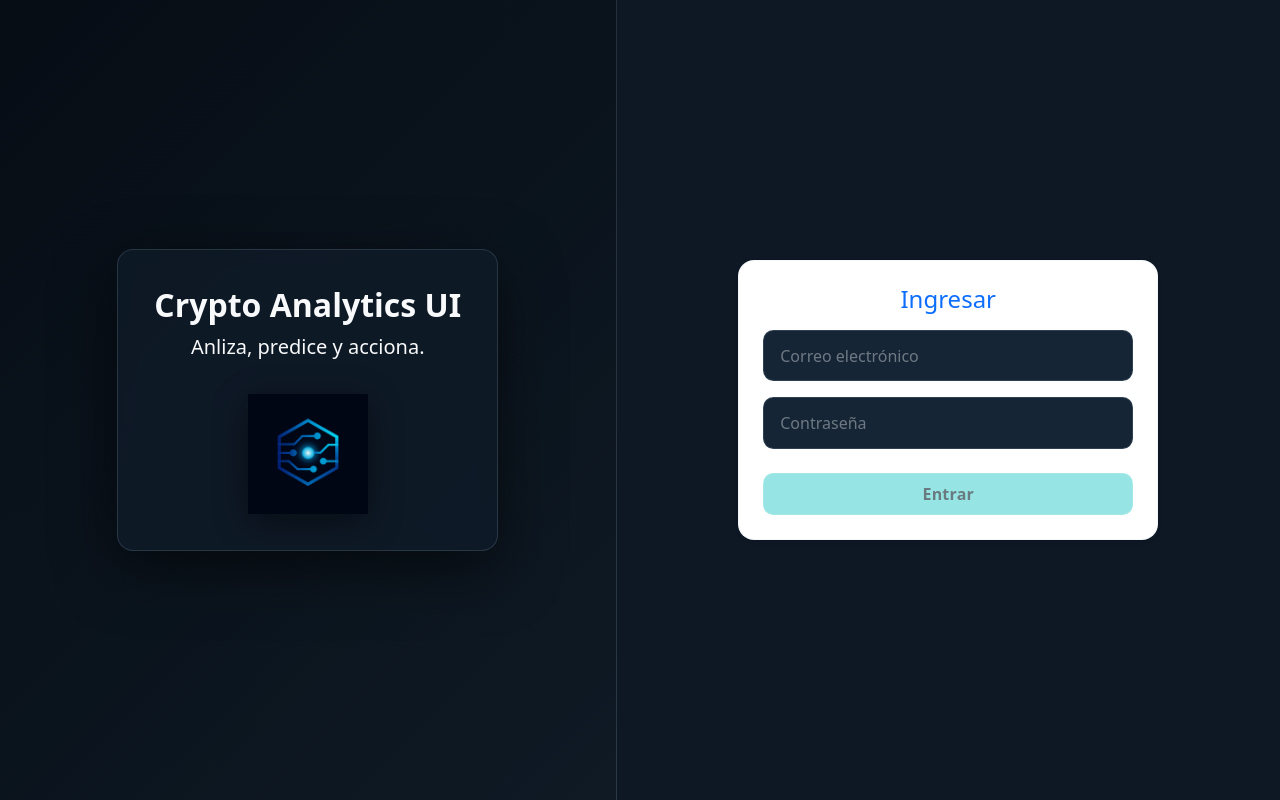
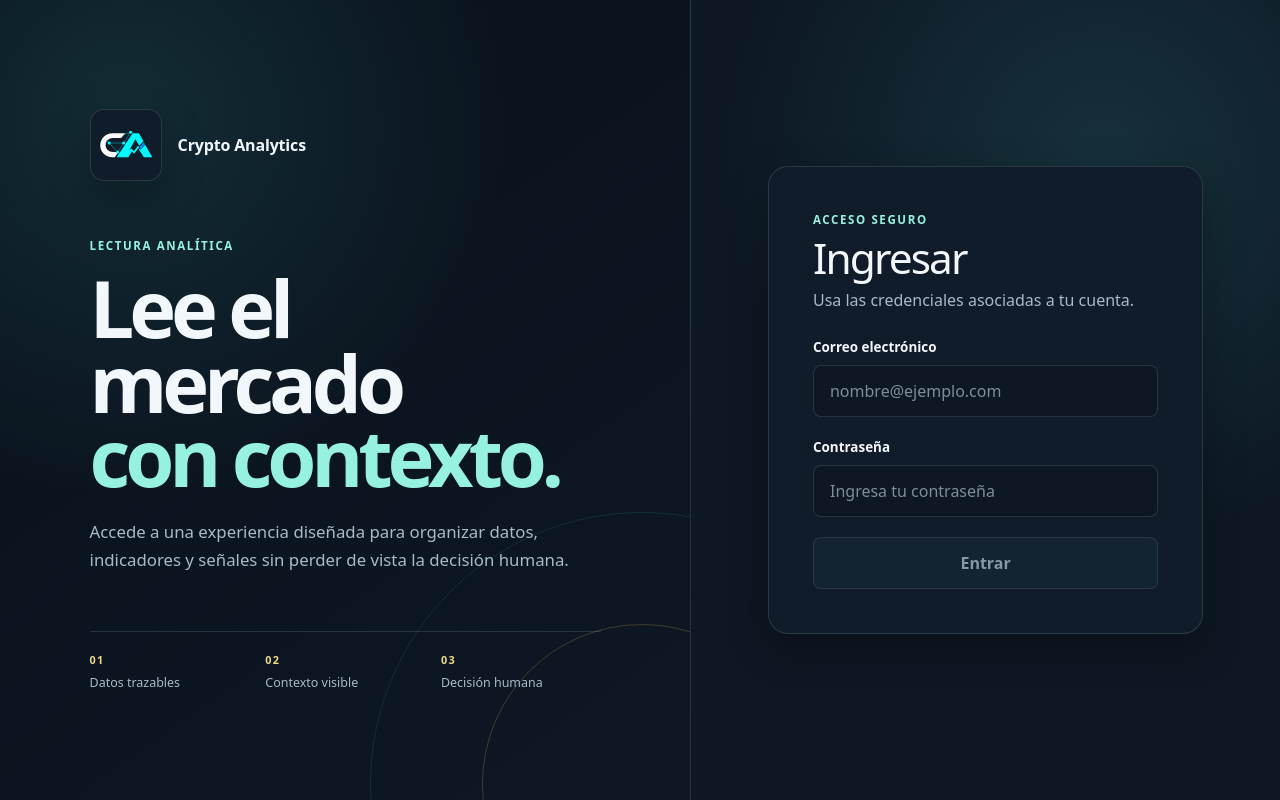
Before and after one commit to Espacios-Virtuales/crypto-analytics-ui, an Angular app: page /login in a window 1280 px wide. Built offline with nearby package versions, Linux system fonts and the light colour scheme.

Commit message:
feat(crypto-h06): brand login experience

```diff
--- a/src/app/features/auth/login/login.component.html
+++ b/src/app/features/auth/login/login.component.html
@@ -1,46 +1,93 @@
-<!-- src/app/features/auth/login/login.component.html -->
-<div class="login-wrapper d-flex flex-column flex-md-row vh-100">
-  <div class="login-image d-none d-md-flex flex-column justify-content-center align-items-center text-light">
-    <div class="overlay text-center">
-      <h2 class="fw-bold">Crypto Analytics UI</h2>
-      <p class="lead">Anliza, predice y acciona.</p>
-      <img src="/logo.png" alt="logo" class="brand-logo mt-3" />
+<main class="login-page">
+  <section class="login-brand" aria-labelledby="login-brand-title">
+    <div class="login-brand__content">
+      <div class="login-brand__identity">
+        <span class="login-brand__mark" aria-hidden="true">
+          <img
+            src="/brand/CRYPTO_ANALYTICS_CA_MONOGRAM_ANALYTIC_NETWORK_v1.0.svg"
+            alt=""
+          />
+        </span>
+        <span class="login-brand__name">Crypto Analytics</span>
+      </div>
+
+      <div class="login-brand__message">
+        <p class="crypto-eyebrow">LECTURA ANALÍTICA</p>
+        <h1 id="login-brand-title">Lee el mercado <span>con contexto.</span></h1>
+        <p>
+          Accede a una experiencia diseñada para organizar datos, indicadores y señales sin
+          perder de vista la decisión humana.
+        </p>
+      </div>
+
+      <ul class="login-brand__principles" aria-label="Principios de la experiencia">
+        <li><b>01</b><span>Datos trazables</span></li>
+        <li><b>02</b><span>Contexto visible</span></li>
+        <li><b>03</b><span>Decisión humana</span></li>
+      </ul>
     </div>
-  </div>
+  </section>
 
-  <div class="login-form d-flex align-items-center justify-content-center flex-grow-1 p-4">
-    <div class="form-container p-4 shadow-sm bg-white rounded-4" style="min-width:340px;max-width:420px;">
-      <h1 class="h4 mb-3 text-center text-primary">Ingresar</h1>
+  <section class="login-access" aria-labelledby="login-title">
+    <div class="login-card">
+      <header class="login-card__header">
+        <p class="crypto-eyebrow">ACCESO SEGURO</p>
+        <h2 id="login-title">Ingresar</h2>
+        <p>Usa las credenciales asociadas a tu cuenta.</p>
+      </header>
 
-      <div *ngIf="justRegistered()" class="alert alert-success small">
+      <div *ngIf="justRegistered()" class="login-notice login-notice--success" role="status">
         ¡Tu cuenta fue creada! Revisa tu inbox y activa tu cuenta para iniciar sesión.
       </div>
 
-      <!-- 🔴 MUESTRA EL ERROR DE SERVIDOR -->
-      <div *ngIf="serverError()" class="alert alert-danger small">
+      <div *ngIf="serverError()" class="login-notice login-notice--error" role="alert">
         {{ serverError() }}
       </div>
 
-      <form [formGroup]="form" (ngSubmit)="onSubmit()" class="vstack gap-3">
-        <div>
-          <input formControlName="email" type="email" class="form-control" placeholder="Correo electrónico" />
-          <div class="form-text text-danger" *ngIf="f.email.touched && f.email.invalid">
+      <form [formGroup]="form" (ngSubmit)="onSubmit()" class="login-form" novalidate>
+        <div class="login-field">
+          <label for="login-email">Correo electrónico</label>
+          <input
+            id="login-email"
+            formControlName="email"
+            type="email"
+            inputmode="email"
+            autocomplete="username"
+            placeholder="nombre@ejemplo.com"
+            [attr.aria-invalid]="f.email.touched && f.email.invalid"
+            [attr.aria-describedby]="f.email.touched && f.email.invalid ? 'email-error' : null"
+          />
+          <p id="email-error" class="login-field__error" *ngIf="f.email.touched && f.email.invalid">
             {{ f.email.hasError('required') ? 'Email requerido.' : f.email.hasError('email') ? 'Email inválido.' : '' }}
-          </div>
+          </p>
         </div>
 
-        <div>
-          <input formControlName="password" type="password" class="form-control" placeholder="Contraseña" />
-          <div class="form-text text-danger" *ngIf="f.password.touched && f.password.invalid">
+        <div class="login-field">
+          <label for="login-password">Contraseña</label>
+          <input
+            id="login-password"
+            formControlName="password"
+            type="password"
+            autocomplete="current-password"
+            placeholder="Ingresa tu contraseña"
+            [attr.aria-invalid]="f.password.touched && f.password.invalid"
+            [attr.aria-describedby]="f.password.touched && f.password.invalid ? 'password-error' : null"
+          />
+          <p id="password-error" class="login-field__error" *ngIf="f.password.touched && f.password.invalid">
             {{ f.password.hasError('required') ? 'Contraseña requerida.' : f.password.hasError('minlength') ? 'Mínimo 6 caracteres.' : '' }}
-          </div>
+          </p>
         </div>
 
-        <button class="btn btn-ev w-100 py-2 mt-2" type="submit"
-                [disabled]="form.invalid || submitting()">
+        <button
+          class="login-submit"
+          type="submit"
+          [disabled]="form.invalid || submitting()"
+          [attr.aria-busy]="submitting()"
+        >
+          <span *ngIf="submitting()" class="login-submit__spinner" aria-hidden="true"></span>
           {{ submitting() ? 'Ingresando…' : 'Entrar' }}
         </button>
       </form>
     </div>
-  </div>
-</div>
+  </section>
+</main>
--- a/src/app/features/auth/login/login.component.scss
+++ b/src/app/features/auth/login/login.component.scss
@@ -1,208 +1,394 @@
-@use "sass:color";
+:host {
+  display: block;
+}
 
-/* 🌑 EVAAS Noir + Gold (login) */
-$bg: #0b0d10;
-$surface: #11141a;
-$surface2: #171b22;
+.login-page {
+  display: grid;
+  grid-template-columns: minmax(0, 1.08fr) minmax(30rem, 0.92fr);
+  min-height: 100vh;
+  min-height: 100svh;
+  overflow-x: clip;
+  color: var(--crypto-text);
+  background: var(--crypto-bg);
+}
 
-$text: #f5f7fa;
-$muted: #a9b0bb;
+.login-brand,
+.login-access {
+  min-width: 0;
+}
 
-$gold: #d4af37;
-$gold2: #f1d27a;
+.login-brand {
+  position: relative;
+  display: grid;
+  place-items: center;
+  padding: clamp(3rem, 7vw, 7rem);
+  overflow: hidden;
+  border-right: 1px solid var(--crypto-border);
+  background:
+    radial-gradient(circle at 18% 14%, var(--crypto-glow-tech), transparent 24rem),
+    linear-gradient(145deg, var(--crypto-bg), var(--crypto-bg-elevated));
+}
 
-$border: rgba(255, 255, 255, 0.10);
-$shadow: 0 18px 60px rgba(0, 0, 0, 0.55);
-$goldGlow: rgba(212, 175, 55, 0.22);
+.login-brand::before,
+.login-brand::after {
+  position: absolute;
+  border: 1px solid var(--crypto-ring-tech);
+  border-radius: 50%;
+  content: '';
+  pointer-events: none;
+}
 
-.login-wrapper {
-  background: radial-gradient(1200px 600px at 20% 10%, rgba(212,175,55,.08), transparent 55%),
-              radial-gradient(900px 500px at 80% 70%, rgba(255,255,255,.05), transparent 60%),
-              $bg;
-  min-height: 100vh;
+.login-brand::before {
+  right: -14rem;
+  bottom: -16rem;
+  width: 34rem;
+  height: 34rem;
+}
 
-  /* panel general (si tu layout ya es flex, esto no estorba) */
+.login-brand::after {
+  right: -7rem;
+  bottom: -9rem;
+  width: 20rem;
+  height: 20rem;
+  border-color: color-mix(in srgb, var(--crypto-accent-value) 24%, transparent);
+}
+
+.login-brand__content {
+  position: relative;
+  z-index: 1;
+  display: grid;
+  width: min(100%, 39rem);
+  gap: clamp(3rem, 7vh, 5rem);
+}
+
+.login-brand__identity {
   display: flex;
+  align-items: center;
+  gap: 1rem;
+}
 
-  .login-image {
-    flex: 1;
-    position: relative;
-    color: $text;
-    text-align: center;
+.login-brand__mark {
+  display: grid;
+  width: 4.5rem;
+  height: 4.5rem;
+  flex: 0 0 auto;
+  place-items: center;
+  border: 1px solid var(--crypto-border);
+  border-radius: var(--crypto-radius);
+  background: var(--crypto-surface);
+  box-shadow: var(--crypto-shadow);
+}
 
-    /* “cielo nocturno” con ribetes dorados */
-    background: radial-gradient(900px 500px at 30% 20%, rgba(212,175,55,.18), transparent 55%),
-                radial-gradient(800px 500px at 70% 70%, rgba(255,255,255,.08), transparent 60%),
-                linear-gradient(135deg, #0b0d10, #141822);
+.login-brand__mark img {
+  display: block;
+  width: 3.9rem;
+  height: auto;
+}
 
-    /* borde dorado sutil separando columnas */
-    border-right: 1px solid rgba(212,175,55,.16);
+.login-brand__name {
+  font-size: 1rem;
+  font-weight: 800;
+  letter-spacing: -0.01em;
+}
 
-    /* grano sutil opcional (sin assets) */
-    &::after {
-      content: "";
-      position: absolute;
-      inset: 0;
-      background: linear-gradient(0deg, rgba(0,0,0,.30), rgba(0,0,0,.30));
-      opacity: 1;
-      pointer-events: none;
-    }
+.login-brand__message {
+  max-width: 37rem;
+}
 
-    .overlay {
-      position: relative;
-      z-index: 1;
-      margin: 2rem;
-      padding: 2.25rem;
-      border-radius: 1rem;
+.login-brand__message h1 {
+  max-width: 35rem;
+  margin: 0 0 1.5rem;
+  font-size: clamp(3.5rem, 6.2vw, 5.8rem);
+  font-weight: 750;
+  letter-spacing: -0.065em;
+  line-height: 0.94;
+}
 
-      background: rgba(17, 20, 26, 0.72);
-      border: 1px solid rgba(212,175,55,.16);
-      box-shadow: $shadow;
-      backdrop-filter: blur(8px);
-    }
+.login-brand__message h1 span {
+  display: block;
+  color: var(--crypto-accent-tech-strong);
+}
 
-    .brand-logo {
-      width: 120px;
-      opacity: 0.95;
-      filter: drop-shadow(0 8px 18px rgba(0, 0, 0, 0.5));
-      transition: transform 0.25s ease, opacity 0.25s ease, filter 0.25s ease;
+.login-brand__message > p:last-child {
+  max-width: 34rem;
+  margin: 0;
+  color: var(--crypto-text-muted);
+  font-size: 1.05rem;
+  line-height: 1.7;
+}
 
-      &:hover {
-        transform: scale(1.04);
-        opacity: 1;
-        filter: drop-shadow(0 10px 22px rgba(212,175,55,.20));
-      }
-    }
+.login-brand__principles {
+  display: grid;
+  grid-template-columns: repeat(3, minmax(0, 1fr));
+  gap: 1rem;
+  padding: 1.25rem 0 0;
+  margin: 0;
+  border-top: 1px solid var(--crypto-border);
+  list-style: none;
+}
+
+.login-brand__principles li {
+  display: grid;
+  gap: 0.35rem;
+  min-width: 0;
+}
+
+.login-brand__principles b {
+  color: var(--crypto-accent-value-strong);
+  font-size: 0.68rem;
+  letter-spacing: 0.12em;
+}
+
+.login-brand__principles span {
+  color: var(--crypto-text-muted);
+  font-size: 0.78rem;
+  line-height: 1.4;
+}
+
+.login-access {
+  display: grid;
+  place-items: center;
+  padding: clamp(2rem, 6vw, 6rem);
+  background:
+    radial-gradient(circle at 70% 20%, var(--crypto-glow-tech), transparent 24rem),
+    var(--crypto-bg-elevated);
+}
+
+.login-card {
+  display: grid;
+  width: min(100%, 30rem);
+  gap: 1.5rem;
+  padding: clamp(1.75rem, 4vw, 2.75rem);
+  border: 1px solid var(--crypto-border);
+  border-radius: var(--crypto-radius-lg);
+  background: var(--crypto-surface);
+  box-shadow: var(--crypto-shadow);
+}
+
+.login-card__header {
+  display: grid;
+  gap: 0.55rem;
+}
+
+.login-card__header p {
+  margin: 0;
+}
+
+.login-card__header h2 {
+  margin: 0;
+  font-size: clamp(2rem, 4vw, 2.65rem);
+  letter-spacing: -0.045em;
+  line-height: 1;
+}
+
+.login-card__header > p:last-child {
+  color: var(--crypto-text-muted);
+  line-height: 1.55;
+}
+
+.login-notice {
+  padding: 0.85rem 1rem;
+  border: 1px solid;
+  border-radius: var(--crypto-radius-sm);
+  font-size: 0.86rem;
+  line-height: 1.5;
+}
+
+.login-notice--success {
+  border-color: color-mix(in srgb, var(--crypto-success) 48%, transparent);
+  color: var(--crypto-text);
+  background: color-mix(in srgb, var(--crypto-success) 12%, var(--crypto-surface));
+}
+
+.login-notice--error {
+  border-color: color-mix(in srgb, var(--crypto-danger) 52%, transparent);
+  color: var(--crypto-text);
+  background: color-mix(in srgb, var(--crypto-danger) 12%, var(--crypto-surface));
+}
+
+.login-form,
+.login-field {
+  display: grid;
+}
+
+.login-form {
+  gap: 1.25rem;
+}
+
+.login-field {
+  gap: 0.5rem;
+}
+
+.login-field label {
+  color: var(--crypto-text);
+  font-size: 0.84rem;
+  font-weight: 750;
+}
+
+.login-field input {
+  width: 100%;
+  min-height: 3.25rem;
+  padding: 0.8rem 1rem;
+  border: 1px solid var(--crypto-border);
+  border-radius: var(--crypto-radius-sm);
+  outline: 0;
+  color: var(--crypto-text);
+  background: var(--crypto-bg-elevated);
+  font: inherit;
+  transition: border-color 160ms ease, box-shadow 160ms ease, background 160ms ease;
+}
+
+.login-field input::placeholder {
+  color: var(--crypto-text-muted);
+  opacity: 0.72;
+}
+
+.login-field input:hover {
+  border-color: color-mix(in srgb, var(--crypto-accent-tech) 44%, transparent);
+}
+
+.login-field input:focus-visible {
+  border-color: var(--crypto-accent-tech);
+  background: var(--crypto-surface-soft);
+  box-shadow: 0 0 0 0.22rem var(--crypto-focus);
+}
+
+.login-field input[aria-invalid='true'] {
+  border-color: var(--crypto-danger);
+}
+
+.login-field__error {
+  margin: 0;
+  color: var(--crypto-danger);
+  font-size: 0.78rem;
+  line-height: 1.4;
+}
+
+.login-submit {
+  display: inline-flex;
+  min-height: 3.25rem;
+  align-items: center;
+  justify-content: center;
+  gap: 0.65rem;
+  padding: 0.8rem 1.25rem;
+  border: 1px solid var(--crypto-accent-tech);
+  border-radius: var(--crypto-radius-sm);
+  outline: 0;
+  color: var(--crypto-on-accent);
+  background: var(--crypto-accent-tech);
+  box-shadow: 0 0 0 1px var(--crypto-ring-tech), var(--crypto-shadow);
+  font: inherit;
+  font-weight: 800;
+  transition: background 160ms ease, box-shadow 160ms ease, transform 160ms ease;
+}
+
+.login-submit:hover:not(:disabled) {
+  background: var(--crypto-accent-tech-strong);
+  transform: translateY(-1px);
+}
+
+.login-submit:focus-visible {
+  box-shadow: 0 0 0 0.22rem var(--crypto-focus), var(--crypto-shadow);
+}
+
+.login-submit:active:not(:disabled) {
+  transform: translateY(0);
+}
+
+.login-submit:disabled {
+  border-color: var(--crypto-border);
+  color: var(--crypto-text-muted);
+  background: var(--crypto-surface-soft);
+  box-shadow: none;
+  cursor: not-allowed;
+  opacity: 0.78;
+}
+
+.login-submit__spinner {
+  width: 1rem;
+  height: 1rem;
+  border: 2px solid currentColor;
+  border-right-color: transparent;
+  border-radius: 50%;
+  animation: login-spin 700ms linear infinite;
+}
+
+@keyframes login-spin {
+  to { transform: rotate(360deg); }
+}
+
+@media (max-width: 767.98px) {
+  .login-page {
+    grid-template-columns: 1fr;
   }
 
-  .login-form {
-    background: $surface;
-    display: flex;
-    align-items: center;
-    justify-content: center;
-    flex: 1;
+  .login-brand {
+    display: block;
+    padding: 1.5rem 1.25rem;
+    border-right: 0;
+    border-bottom: 1px solid var(--crypto-border);
+  }
 
-    .form-container {
-      width: min(420px, 92%);
-      padding: 2.25rem;
-      border-radius: 1rem;
+  .login-brand::before {
+    right: -9rem;
+    bottom: -12rem;
+    width: 22rem;
+    height: 22rem;
+  }
 
-      background: linear-gradient(180deg, $surface, color.adjust($surface, $lightness: 2%));
-      border: 1px solid $border;
-      box-shadow: $shadow;
+  .login-brand::after {
+    right: -4rem;
+    bottom: -7rem;
+    width: 13rem;
+    height: 13rem;
+  }
 
-      /* Títulos / textos si están dentro */
-      h1, h2, h3, label { color: $text; }
-      p, small { color: $muted; }
+  .login-brand__content {
+    gap: 2rem;
+  }
 
-      .form-control {
-        background: $surface2;
-        color: $text;
+  .login-brand__mark {
+    width: 3.5rem;
+    height: 3.5rem;
+  }
 
-        border: 1px solid rgba(255,255,255,.12);
-        border-radius: 0.65rem;
-        padding: 0.8rem 1rem;
-        transition: border-color .18s ease, box-shadow .18s ease, background .18s ease;
+  .login-brand__mark img {
+    width: 3rem;
+  }
 
-        &::placeholder {
-          color: rgba(245,247,250,.55);
-        }
+  .login-brand__message h1 {
+    max-width: 20rem;
+    margin-bottom: 1rem;
+    font-size: clamp(2.5rem, 12vw, 3.3rem);
+  }
 
-        &:focus {
-          border-color: rgba(212,175,55,.55);
-          box-shadow: 0 0 0 0.18rem $goldGlow;
-          background: color.adjust($surface2, $lightness: 2%);
-          outline: none;
-        }
-      }
+  .login-brand__message > p:last-child {
+    font-size: 0.92rem;
+    line-height: 1.6;
+  }
 
-      /* Botón principal noir + borde dorado */
-      .btn-ev {
-        width: 100%;
-        padding: 0.85rem 1rem;
+  .login-brand__principles {
+    display: none;
+  }
 
-        background: linear-gradient(180deg, #1b1f27, #12151b);
-        color: $text;
+  .login-access {
+    display: block;
+    padding: 1.25rem 1rem 2rem;
+  }
 
-        border: 1px solid rgba(212,175,55,.35);
-        border-radius: 0.65rem;
-        font-weight: 700;
-        letter-spacing: .2px;
-
-        transition: transform .18s ease, box-shadow .18s ease, border-color .18s ease, filter .18s ease;
-
-        &:hover {
-          border-color: rgba(212,175,55,.55);
-          box-shadow: 0 0 0 4px $goldGlow, 0 14px 36px rgba(0,0,0,.45);
-          transform: translateY(-1px);
-          filter: brightness(1.03);
-        }
-
-        &:active {
-          transform: translateY(0px);
-          filter: brightness(0.99);
-        }
-
-        &:disabled {
-          opacity: .6;
-          cursor: not-allowed;
-          border-color: rgba(255,255,255,.10);
-          box-shadow: none;
-          transform: none;
-        }
-      }
-
-      /* Variante dorada (si la quieres para “Ingresar”) */
-      .btn-ev-gold {
-        width: 100%;
-        padding: 0.85rem 1rem;
-
-        background: linear-gradient(180deg, $gold2, $gold);
-        color: #0b0d10;
-
-        border: 1px solid rgba(255,255,255,.12);
-        border-radius: 0.65rem;
-        font-weight: 800;
-
-        transition: transform .18s ease, filter .18s ease, box-shadow .18s ease;
-
-        &:hover {
-          transform: translateY(-1px);
-          filter: brightness(1.02);
-          box-shadow: 0 0 0 4px rgba(212,175,55,.18), 0 14px 36px rgba(0,0,0,.45);
-        }
-
-        &:disabled {
-          opacity: .6;
-          cursor: not-allowed;
-        }
-      }
-
-      .link-ev {
-        color: $gold;
-        text-decoration: none;
-
-        &:hover {
-          color: $gold2;
-          text-decoration: underline;
-        }
-      }
-    }
+  .login-card {
+    margin-inline: auto;
+    padding: 1.5rem;
   }
 }
 
-/* H06 product layer: cyan is interaction; gold remains a value/detail accent. */
-.login-wrapper {
-  background: radial-gradient(900px 500px at 18% 12%, var(--crypto-glow-tech), transparent 55%), var(--crypto-bg);
+@media (prefers-reduced-motion: reduce) {
+  .login-field input,
+  .login-submit {
+    transition-duration: 1ms;
+  }
 
-  .login-image { background: linear-gradient(135deg, var(--crypto-bg), var(--crypto-surface-soft)); border-right-color: var(--crypto-border); }
-  .login-image .overlay { background: rgba(16, 28, 41, .78); border-color: var(--crypto-border); }
-  .login-form { background: var(--crypto-bg-elevated); }
-  .login-form .form-container { background: var(--crypto-surface); border-color: var(--crypto-border); box-shadow: var(--crypto-shadow); }
-  .login-form .form-container h1, .login-form .form-container h2, .login-form .form-container h3, .login-form .form-container label { color: var(--crypto-text); }
-  .login-form .form-container p, .login-form .form-container small { color: var(--crypto-text-muted); }
-  .login-form .form-container .form-control { background: var(--crypto-surface-soft); color: var(--crypto-text); border-color: var(--crypto-border); }
-  .login-form .form-container .form-control:focus { border-color: var(--crypto-accent-tech); box-shadow: 0 0 0 .18rem var(--crypto-focus); }
-  .login-form .form-container .btn-ev { background: var(--crypto-accent-tech); color: var(--crypto-on-accent); border-color: var(--crypto-accent-tech); }
-  .login-form .form-container .btn-ev:hover { background: var(--crypto-accent-tech-strong); border-color: var(--crypto-accent-tech-strong); }
+  .login-submit__spinner {
+    animation-duration: 1.5s;
+  }
 }
```
Also changed, not shown: 6 other files (tests, documents, lock files or other folders).
